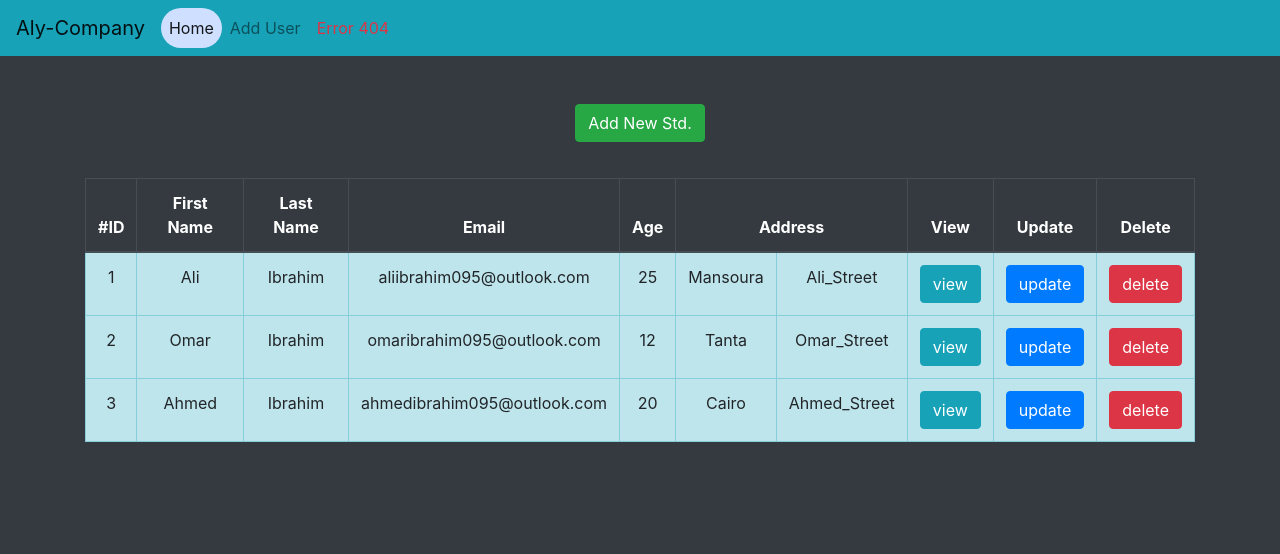
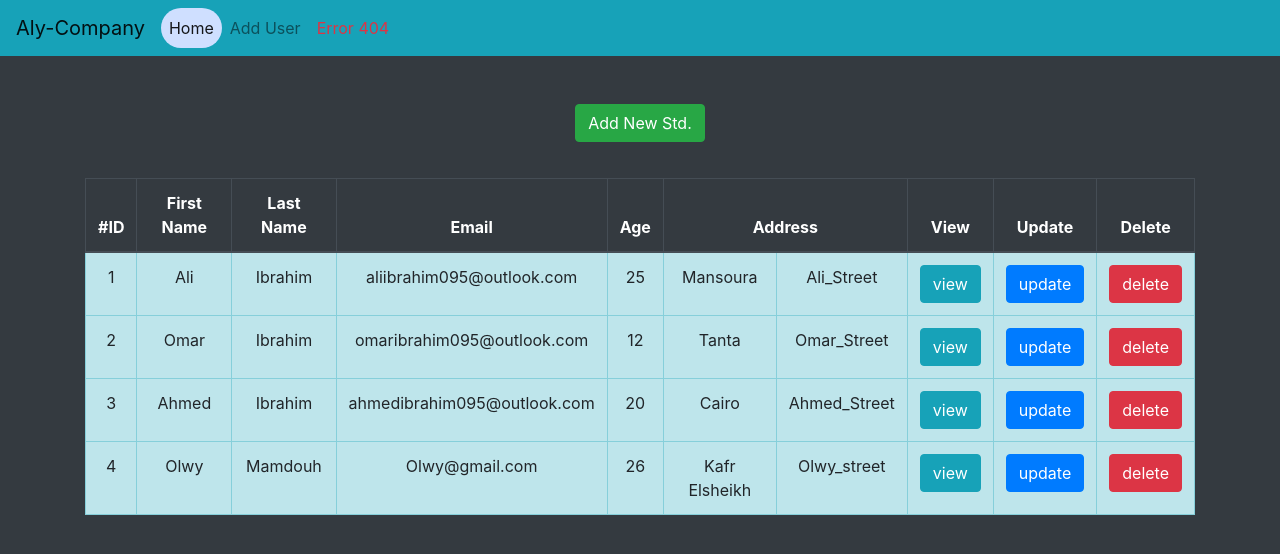
Before and after one commit to aliibrahim095/Angular-CRUD-With-API, an Angular app: page /home in a window 1280 px wide. Shown: the top 554 px of the page. Built offline with nearby package versions, Linux system fonts and the light colour scheme; data requests are answered from the project's data file.

Commit message:
add new user functionality

```diff
--- a/db.json
+++ b/db.json
@@ -32,6 +32,17 @@
         "city": "Cairo",
         "street": "Ahmed_Street"
       }
+    },
+    {
+      "id": 4,
+      "fname": "Olwy",
+      "lname": "Mamdouh",
+      "email": "Olwy@gmail.com",
+      "age": 26,
+      "address": {
+        "city": "Kafr Elsheikh",
+        "street": "Olwy_street"
+      }
     }
   ]
 }
--- a/src/app/Components/adduser/adduser.component.html
+++ b/src/app/Components/adduser/adduser.component.html
@@ -1,7 +1,7 @@
 <div class="container">
     <div class="row">
       <div class="col-12 mt-4">
-        <form class="text-light p-5">
+        <form class="text-light p-5" (ngSubmit)="AddNewUser()">
           <div class="form-group">
             <label for="fname">First Name</label>
             <input
@@ -10,6 +10,7 @@
               id="fname"
               placeholder="Enter your First Name "
               name="fname"
+              [(ngModel)]="fname"
             />
             <div class="text-danger">FirstName is Required</div>
           </div>
@@ -21,6 +22,7 @@
               id="lname"
               placeholder="Enter your Last Name "
               name="lname"
+              [(ngModel)]="lname"
             />
             <div class="text-danger">LastName is Required</div>
           </div>
@@ -32,6 +34,7 @@
               id="email"
               placeholder="Enter your Email "
               name="email"
+              [(ngModel)]="email"
             />
             <div class="text-danger">Email is Required</div>
           </div>
@@ -43,6 +46,7 @@
               id="age"
               placeholder="Enter your Age "
               name="age"
+              [(ngModel)]="age"
             />
             <div class="text-danger">
               Age is Required and betwwen 18 and 60
@@ -56,6 +60,7 @@
               id="city"
               placeholder="Enter your City"
               name="city"
+              [(ngModel)]="city"
             />
             <div class="text-danger">City is Required</div>
           </div>
@@ -67,6 +72,7 @@
               id="street"
               placeholder="Enter your Street"
               name="street"
+              [(ngModel)]="street"
             />
             <div class="text-danger">Street is Required</div>
           </div>
--- a/src/app/Components/adduser/adduser.component.ts
+++ b/src/app/Components/adduser/adduser.component.ts
@@ -1,16 +1,45 @@
 import { Component, OnInit } from '@angular/core';
+import { UsersService } from 'src/app/Services/users.service';
 
 @Component({
   selector: 'app-adduser',
   templateUrl: './adduser.component.html',
-  styles: [
-  ]
+  styles: [],
 })
 export class AdduserComponent implements OnInit {
+  constructor(private myService: UsersService) {}
 
-  constructor() { }
+  ngOnInit(): void {}
 
-  ngOnInit(): void {
+  id: number = 4;
+  fname;
+  lname;
+  email;
+  age;
+  city;
+  street;
+
+  user: {
+    id: number;
+    fname: string;
+    lname: string;
+    email: string;
+    age: number;
+    address: {
+      city: string;
+      street: string;
+    }
+  };
+  AddNewUser() {
+    this.user = {
+      id: this.id,
+      fname: this.fname,
+      lname: this.lname,
+      email: this.email,
+      age: this.age,
+      address: { city: this.city, street: this.street }
+    };
+   this.myService.AddNewUser(this.user).subscribe();
+  //  console.log(this.user);
   }
-
 }
```
Lines whose indentation alone changed are shown as unchanged.
